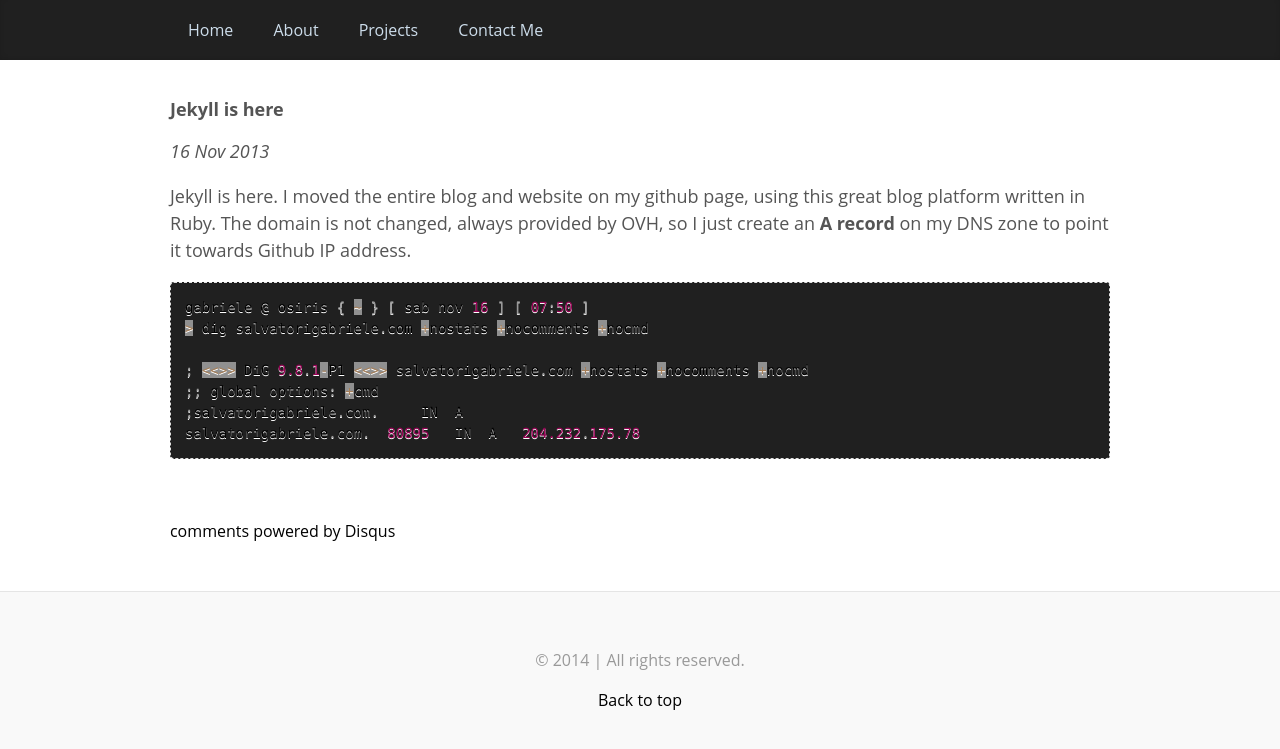
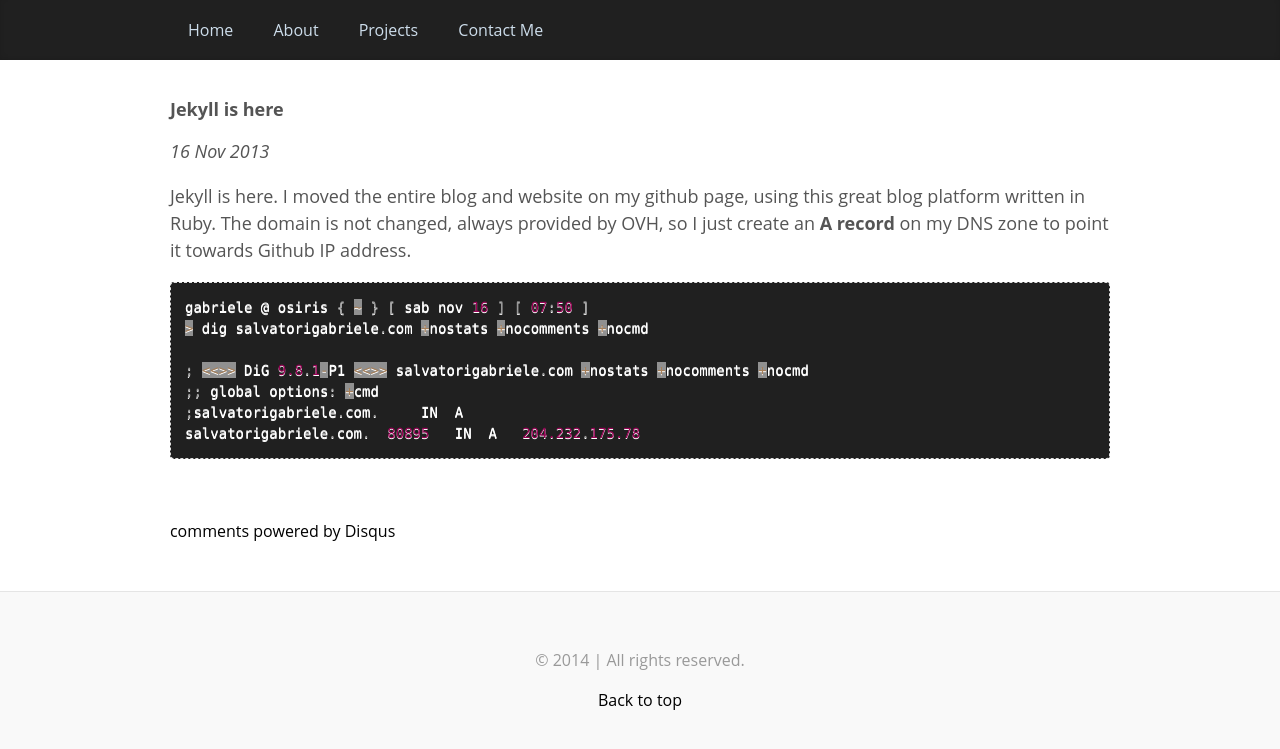
Before and after one commit to gsalvatori/salvatorigabriele.com, a Jekyll site: the page built from _posts/2013-11-16-jekyll-is-here.markdown, in a window 1280 px wide. Shown: the top 749 px of the page. Built offline with Jekyll 4.4.1, drawn with Linux system fonts in a browser that asks for light colours; nearby versions of some CDN libraries; library files that are not in the unit come from our copies; Markdown is read by kramdown in place of the engine named in the settings; comment, search, counter and statistics services are not loaded.

Commit message:
Update prism.css

```diff
--- a/css/prism.css
+++ b/css/prism.css
@@ -7,7 +7,7 @@
 
 code[class*="language-"],
 pre[class*="language-"] {
-	color: black;
+	color: white;
 	text-shadow: 0 1px white;
 	font-family: Consolas, Monaco, 'Andale Mono', monospace;
 	direction: ltr;
@@ -30,13 +30,13 @@ pre[class*="language-"] {
 pre[class*="language-"]::-moz-selection, pre[class*="language-"] ::-moz-selection,
 code[class*="language-"]::-moz-selection, code[class*="language-"] ::-moz-selection {
 	text-shadow: none;
-	background: #b3d4fc;
+	background: #202020;
 }
 
 pre[class*="language-"]::selection, pre[class*="language-"] ::selection,
 code[class*="language-"]::selection, code[class*="language-"] ::selection {
 	text-shadow: none;
-	background: #b3d4fc;
+	background: #202020;
 }
 
 @media print {
```
